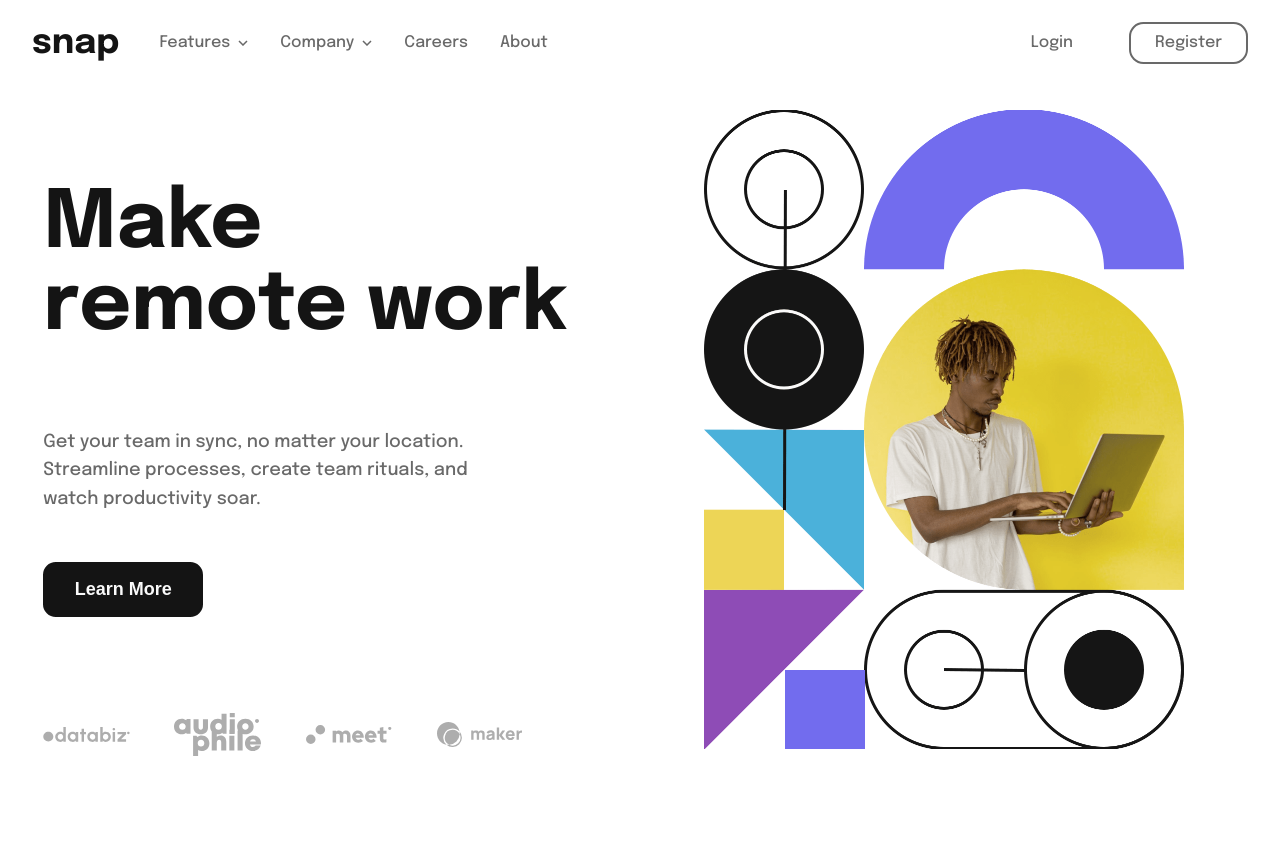
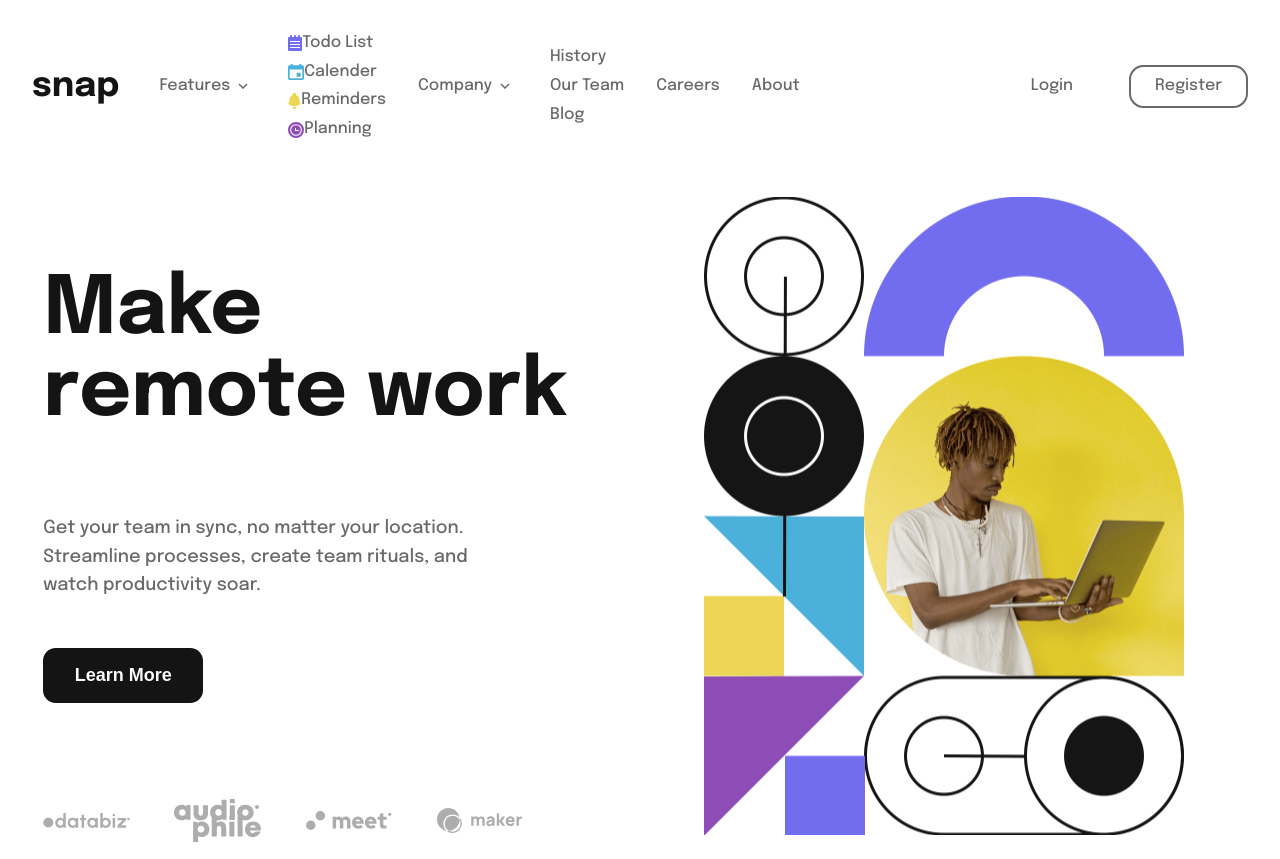
Before and after one commit to calebsg225/FM-intro-section-w-dropdowns, a React (Create React App) app: page / in a window 1280 px wide. Before the commit the page ends 800 px from the top, so only its background shows below. Built offline with nearby package versions, Linux system fonts and the light colour scheme; the HTML template or start-up script is replaced by a standard one; a web font is replaced by a local one.

Commit message:
reorganized data, placed dropdown content on screen

```diff
--- a/src/components/Dropdown.tsx
+++ b/src/components/Dropdown.tsx
@@ -1,16 +1,27 @@
+import { useState } from "react";
 import { ReactComponent as ArrowDown } from "../images/icon-arrow-down.svg";
-import arrowUp from "../images/icon-arrow-up.svg";
+import { ReactComponent as ArrowUp } from "../images/icon-arrow-up.svg";
 
 interface DropdownProps {
   title: string,
-  items: {[key: string]: string}
+  items: Map<string, string | null>
 }
 
 const Dropdown = ({title, items}:DropdownProps) => {
+  const [ isDropped, setIsDropped ] = useState(false);
+
   return (
-    <li>
-      <p>{title}</p>
-      <ArrowDown />
+    <li onClick={() => setIsDropped(!isDropped)}>
+      <p className="nav-title">{title}</p>
+      {isDropped ? <ArrowUp /> : <ArrowDown /> }
+      <ul className="dropdown-container">
+        {Array.from(items).map(([item, image]) => (
+          <li className="dropdown-item">
+            {image && (<img src={image} alt={item}/>)}
+            <p>{item}</p>
+          </li>
+        ))}
+      </ul>
     </li>
   )
 }
--- a/src/components/Navigation.tsx
+++ b/src/components/Navigation.tsx
@@ -12,17 +12,17 @@ interface SidebarProps {
 }
 
 const Navigation = ({hideSidebar, setHideSidebar}:SidebarProps) => {
-  const features = {
-    "Todo List": todoImg,
-    "Calender": calenderImg,
-    "Reminders": reminderImg,
-    "Planning": planningImg
-  };
-  const company = {
-    "History": "none",
-    "Our Team": "none",
-    "Blog": "none"
-  };
+  const features = new Map([
+    ["Todo List", todoImg ],
+    ["Calender", calenderImg],
+    ["Reminders", reminderImg],
+    ["Planning", planningImg]
+  ]);
+  const company = new Map([
+    ["History", null],
+    ["Our Team", null],
+    ["Blog", null]
+  ]);
   return (
     <div className={"navigation-container " + hideSidebar}>
       <nav className="navigation">
@@ -31,10 +31,10 @@ const Navigation = ({hideSidebar, setHideSidebar}:SidebarProps) => {
           <Dropdown title="Features" items={features}/>
           <Dropdown title="Company" items={company}/>
           <li>
-            <p>Careers</p>
+            <p className='nav-title'>Careers</p>
           </li>
           <li>
-            <p>About</p>
+            <p className='nav-title'>About</p>
           </li>
         </ul>
         <div className='registration-buttons-container'>
--- a/src/index.css
+++ b/src/index.css
@@ -137,7 +137,7 @@ main section .client-logos img {
 @media (max-width: 749px) {
   .navigation-container {
     pointer-events: none;
-    position: absolute;
+    position: fixed;
     inset: 0;
     z-index: 999;
     background-color: rgba(0, 0, 0, 0);
@@ -151,6 +151,7 @@ main section .client-logos img {
     transform: translateX(100%);
     transition: transform 0.3s ease-in-out;
     background: white;
+    overflow: scroll;
   }
   .navigation-container .navigation .close-sidebar {
     position: absolute;
@@ -179,7 +180,7 @@ main section .client-logos img {
   list-style: none;
   cursor: pointer;
 }
-.navigation-container .navigation .nav-item-container li:hover p {
+.navigation-container .navigation .nav-item-container li:hover .nav-title {
   color: hsl(0deg, 0%, 8%);
 }
 .navigation-container .navigation .nav-item-container li:hover svg path {
--- a/src/sass/_navigation.scss
+++ b/src/sass/_navigation.scss
@@ -1,7 +1,7 @@
 @media (max-width: calc($mobile-max - 1px)) {
   .navigation-container {
     pointer-events: none;
-    position: absolute;
+    position: fixed;
     inset: 0;
     z-index: 999;
     background-color: rgba(0, 0, 0, 0);
@@ -15,6 +15,7 @@
       transform: translateX(100%);
       transition: transform $transition-speed $transition-timing-function;
       background: white;
+      overflow: scroll;
 
       .close-sidebar {
         position: absolute;
@@ -50,7 +51,7 @@
         cursor: pointer;
 
         &:hover {
-          p {
+          .nav-title {
             color: $almost-black;
           }
           svg path {
```
Also changed, not shown: 1 other file (tests, documents, lock files or other folders).
